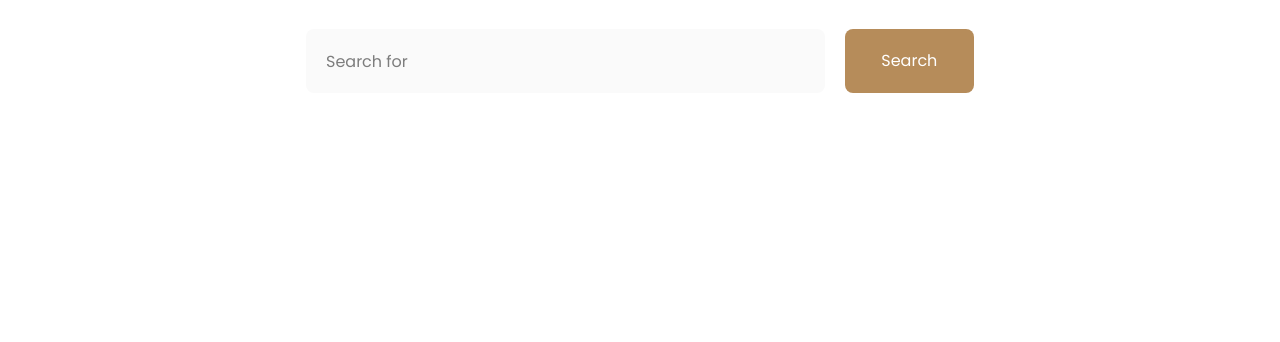
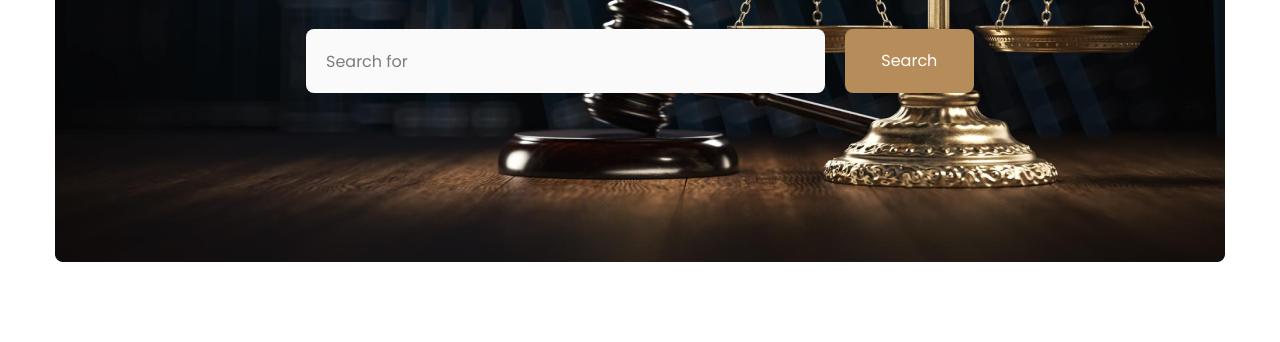
Before and after one commit to Rakib-dhali/legal-solution, a website: page index.html in a window 1280 px wide. Shown: the part 458-800 px from the top of the page. Drawn offline with nearby package versions, Linux system fonts and the light colour scheme; the site is published under a folder, as on GitHub Pages, so addresses that start at the root find nothing.

Commit message:
commit 03

```diff
--- a/index.html
+++ b/index.html
@@ -96,7 +96,7 @@
       <div class="md:relative w-full mt-5 md:mx-auto md:mt-10 lg:mt-17.5 md:h-85.5">
         <div class="md:absolute inset-0 w-full max-w-292.5 mx-auto mt-5">
           <img
-            src="/images/banner.png"
+            src="./images/banner.png"
             alt="Banner"
             class="w-full h-auto block"
           />
```
